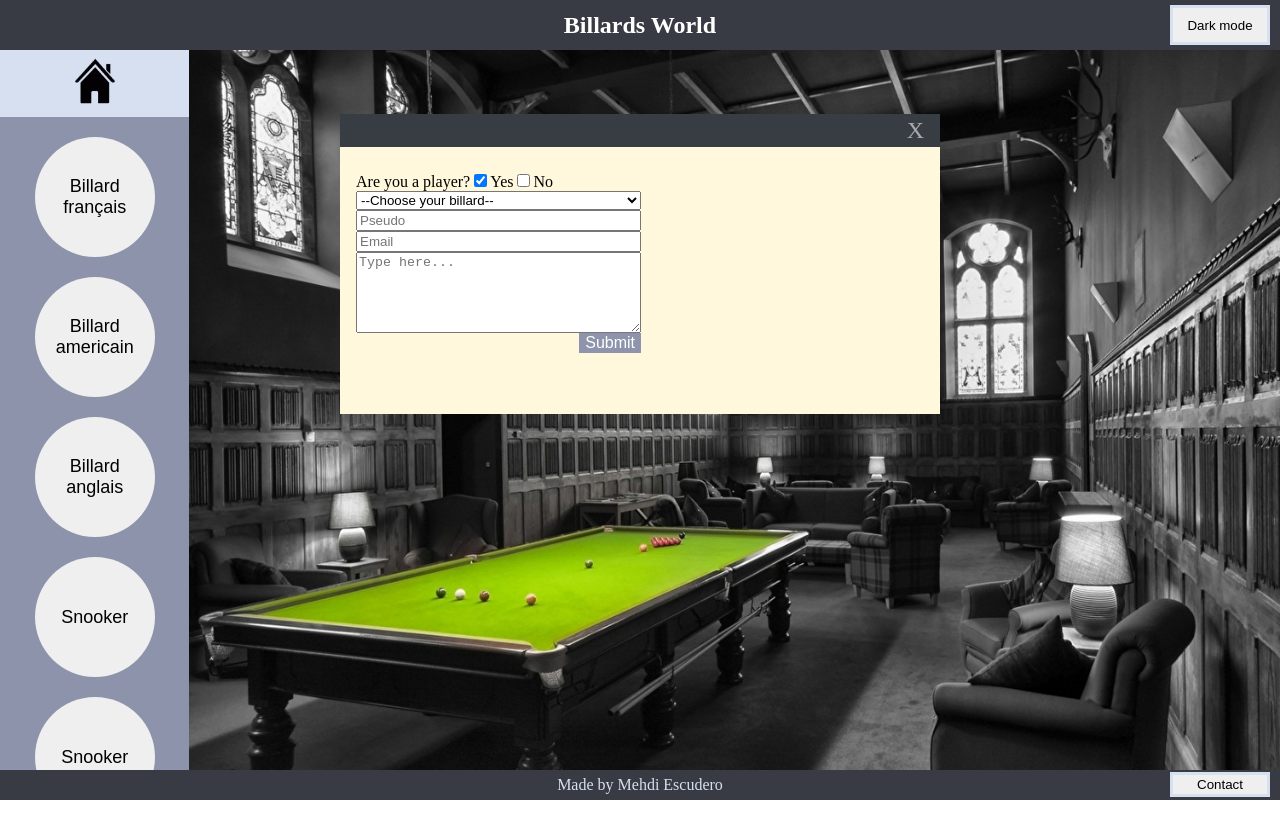
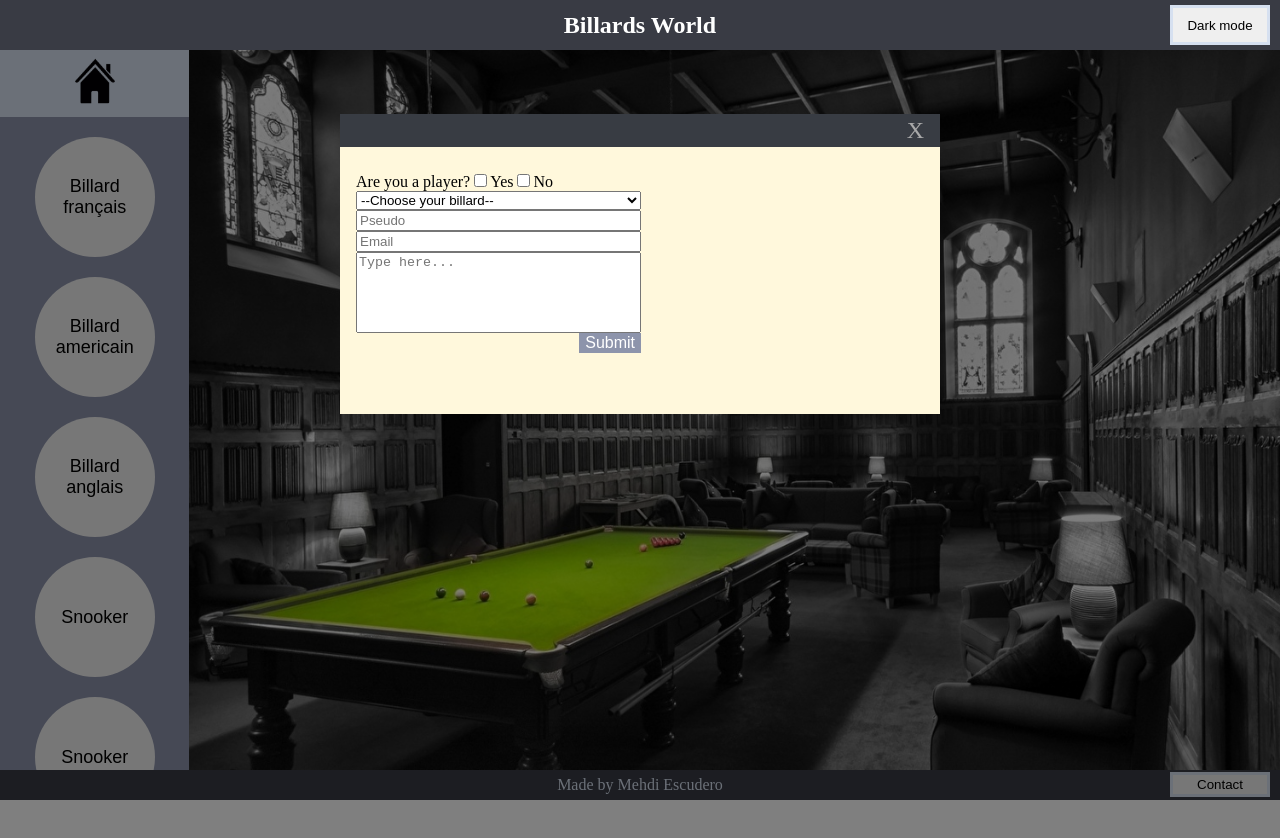
Before and after one commit to MehdiEscudero/billard-demo, a React (Create React App) app: page / in a window 1280 px wide. Both pictures are taken after a click on the button "Contact". Shown: the top 838 px of the page. Built offline with nearby package versions, Linux system fonts and the light colour scheme.

Commit message:
chex box done & area fixed

```diff
--- a/src/components/modal/Modal.js
+++ b/src/components/modal/Modal.js
@@ -13,7 +13,7 @@ class Modal extends React.Component {
             <div className="modal-body">
               <span>
                 Are you a player?
-                <input type="checkbox" id="yes" name="no" checked />
+                <input type="checkbox" id="yes" name="no" />
                 <label for="yes">Yes</label>
                 <input type="checkbox" id="no" name="no" />
                 <label for="no">No</label>
@@ -40,6 +40,7 @@ class Modal extends React.Component {
                 placeholder="Email"
               ></input>
               <textarea
+                className="textarea"
                 id="comment"
                 name="comment"
                 placeholder="Type here..."
@@ -47,7 +48,9 @@ class Modal extends React.Component {
                 cols="33"
               ></textarea>
               <div className="modal-footer">
-                <button className="btn-submit">Submit</button>
+                <button type="submit" className="btn-submit">
+                  Submit
+                </button>
               </div>
             </div>
           </div>
--- a/src/components/modal/modal.css
+++ b/src/components/modal/modal.css
@@ -7,6 +7,7 @@
   bottom: auto;
   right: auto;
   left: auto;
+  background: rgba(0, 0, 0, 0.5);
 }
 
 .modal-wrapper {
@@ -67,3 +68,7 @@
   outline: none;
   cursor: pointer;
 }
+
+.textarea {
+  resize: none;
+}
```
